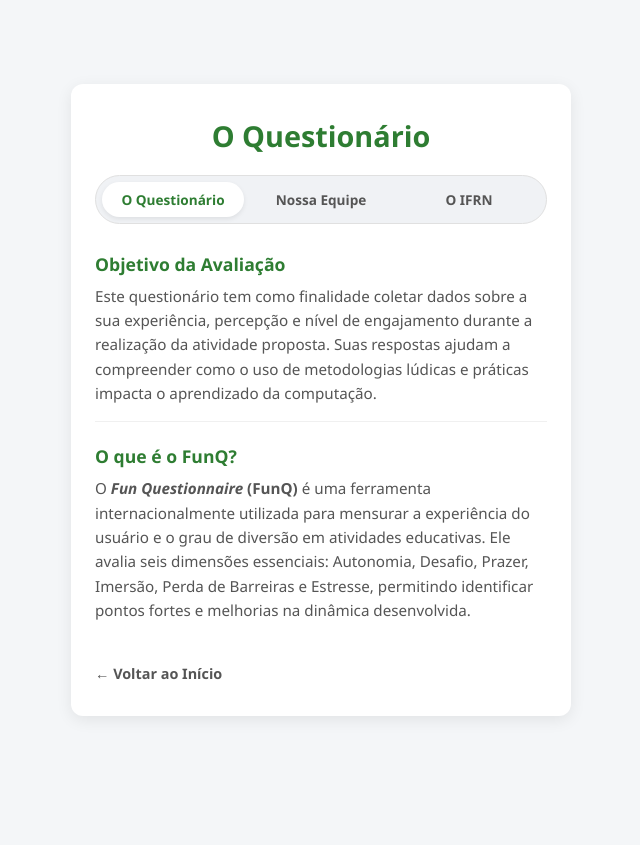
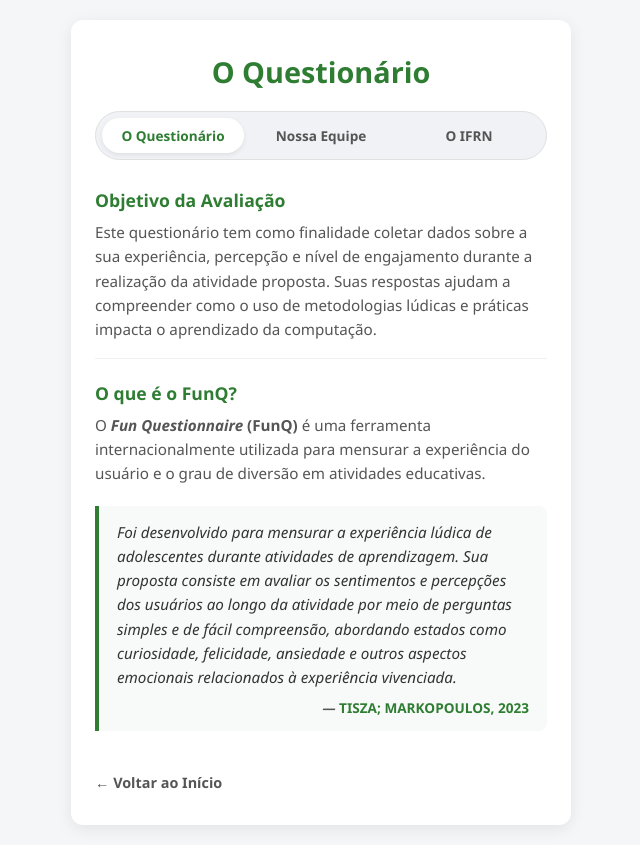
Before and after one commit to Anthony-Hilario/FormularioFunQ, a Django app: page /sobre/ in a window 1280 px wide. Shown: the whole page, without its empty margins (319-959 px from the left). Before the commit the page ends 717 px from the top, so only its background shows below. Run offline with Django 3.2, Linux system fonts and the light colour scheme.

Commit message:
citacao funq

```diff
--- a/anotacoes.txt
+++ b/anotacoes.txt
@@ -2,11 +2,10 @@ Anotações:
 - Script para análise dos dados: converter os dados em arquivo csv e
 fazer dashboards com tabelas, gráficos.
 - Deploy da aplicação.
-- Referenciar citação da descrição do FunQ na aba "Sobre".
 
 *Para possíveis futuros usos de arquivos JavaScript ou imagens
-<script src="{% static 'app_FormularioFunQ/js/script.js' %}"></script>
-<img src="{% static 'app_FormularioFunQ/img/nome_img.png' %}" alt="Logo do Projeto">
+<script src="{% static 'js/script.js' %}"></script>
+<img src="{% static 'img/nome_img.png' %}" alt="Logo do Projeto">
 
 Questões Reversed: 4, 5, 16, 17 e 18.
 
--- a/app_FormularioFunQ/templates/PagInicial/equipe.html
+++ b/app_FormularioFunQ/templates/PagInicial/equipe.html
@@ -32,7 +32,7 @@
                 </div>
             </div>
             <p class="texto-descricao">
-                Natural de Jardim do Seridó-RN, é graduando no curso superior de Tecnologia em Sistemas para Internet pelo IFRN - Campus Currais Novos. Atua no desenvolvimento web com foco em Python, Django e JavaScript, sendo o responsável pelo desenvolvimento e arquitetura do sistema. Seu trabalho de conclusão de curso é focado no desenvolvimento de soluções digitais voltadas para a coleta de dados em pesquisas acadêmicas.
+                Natural de Jardim do Seridó-RN, é graduando no curso superior de Tecnologia em Sistemas para Internet pelo IFRN - Campus Currais Novos. Atua no desenvolvimento web com foco em Python, Django e JavaScript, sendo o responsável pelo desenvolvimento e arquitetura do sistema. Seu trabalho de conclusão de curso é focado no desenvolvimento de soluções digitais voltadas para a coleta de dados em atividades educacionais.
             </p>
         </article>
 
--- a/app_FormularioFunQ/templates/PagInicial/sobre.html
+++ b/app_FormularioFunQ/templates/PagInicial/sobre.html
@@ -32,8 +32,17 @@
             <article class="secao-info">
                 <h2 class="subtitulo-secao">O que é o FunQ?</h2>
                 <p class="texto-descricao">
-                    O <strong><i>Fun Questionnaire</i> (FunQ)</strong> é uma ferramenta internacionalmente utilizada para mensurar a experiência do usuário e o grau de diversão em atividades educativas. Ele avalia seis dimensões essenciais: Autonomia, Desafio, Prazer, Imersão, Perda de Barreiras e Estresse, permitindo identificar pontos fortes e melhorias na dinâmica desenvolvida.
+                    O <strong><i>Fun Questionnaire</i> (FunQ)</strong> é uma ferramenta internacionalmente utilizada para mensurar a experiência do usuário e o grau de diversão em atividades educativas.
                 </p>
+
+                <blockquote class="citacao-funq">
+                    <p>
+                        Foi desenvolvido para mensurar a experiência lúdica de adolescentes durante atividades de aprendizagem. Sua proposta consiste em avaliar os sentimentos e percepções dos usuários ao longo da atividade por meio de perguntas simples e de fácil compreensão, abordando estados como curiosidade, felicidade, ansiedade e outros aspectos emocionais relacionados à experiência vivenciada.
+                    </p>
+                    <footer>
+                        — <cite>TISZA; MARKOPOULOS, 2023</cite>
+                    </footer>
+                </blockquote>
             </article>
 
             <a href="{% url 'PaginaInicial' %}" class="btn-voltar">
--- a/app_FormularioFunQ/templates/PagInicial/style.css
+++ b/app_FormularioFunQ/templates/PagInicial/style.css
@@ -160,9 +160,6 @@ body {
 /* ==========================================================================
    6. COMPONENTES DE EQUIPE (MINI PORTFÓLIOS)
    ========================================================================== */
-/* ==========================================================================
-   6. COMPONENTES DE EQUIPE (MINI PORTFÓLIOS)
-   ========================================================================== */
 .membro-card {
     background-color: #fafafa;
     border: 1px solid var(--border-color);
@@ -200,7 +197,7 @@ body {
     overflow: hidden; /* CORREÇÃO 1: Impede que a imagem vaze fora do círculo */
 }
 
-/* CORREÇÃO 2: Estilização rigorosa da imagem dentro do avatar */
+/* Estilização rigorosa da imagem dentro do avatar */
 .membro-avatar img {
     width: 100%;
     height: 100%;
@@ -225,3 +222,34 @@ body {
     display: block;
     margin-top: 2px;
 }
+
+/* ==========================================================================
+   7. ESTILIZAÇÃO DE CITAÇÕES (SOBRE / FUNQ)
+   ========================================================================== */
+.citacao-funq {
+    margin: 20px 0;
+    padding: 14px 18px;
+    background-color: #f8faf9;
+    border-left: 4px solid var(--primary-color); /* Barra lateral verde */
+    border-radius: 0 8px 8px 0;
+    font-style: italic;
+}
+
+.citacao-funq p {
+    font-size: 0.95rem;
+    color: var(--text-color);
+    line-height: 1.6;
+    margin-bottom: 8px;
+}
+
+.citacao-funq footer {
+    font-size: 0.85rem;
+    color: var(--text-secondary);
+    font-weight: 600;
+    text-align: right;
+}
+
+.citacao-funq cite {
+    font-style: normal; /* Mantém a fonte limpa para a autoria */
+    color: var(--primary-color);
+}
```
